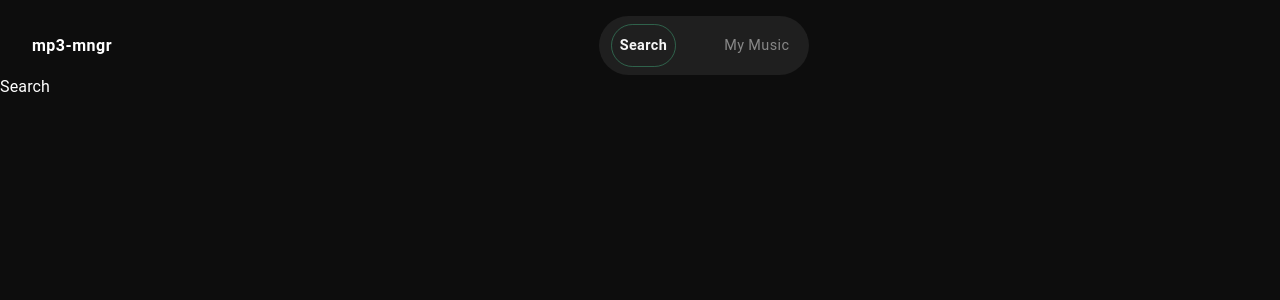
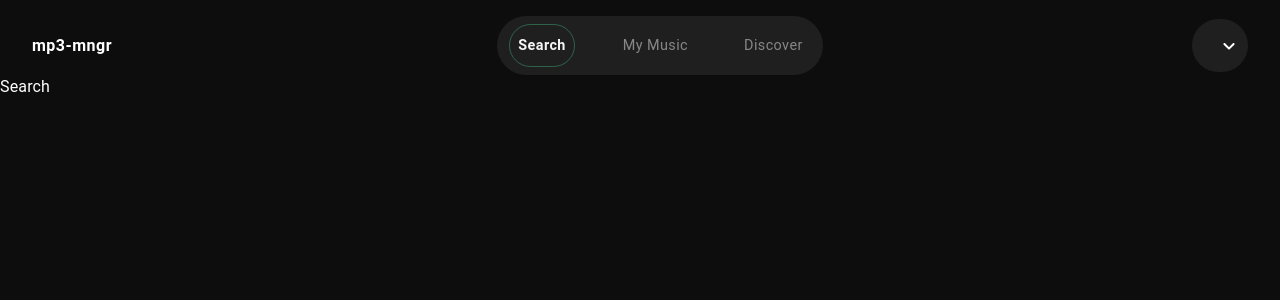
Before and after one commit to miguelroyo18/mp3-mngr, a React (Create React App) app: page / in a window 1280 px wide. Shown: the top 300 px of the page. Built offline with nearby package versions, Linux system fonts and the light colour scheme.

Commit message:
Add some changes to navigation bar. Add select for device path.

```diff
--- a/src/App.tsx
+++ b/src/App.tsx
@@ -26,6 +26,14 @@ function MyMusicPage() {
   );
 }
 
+function DiscoverPage() {
+  return(
+    <Typography level="h2" component="h1">
+      Discover
+    </Typography>
+  );
+}
+
 
 export default function App() {
   return (
@@ -36,6 +44,7 @@ export default function App() {
           <Routes>
             <Route index element={<SearchPage />} />
             <Route path="/my-music" element={<MyMusicPage />} />
+            <Route path="/discover" element={<DiscoverPage />} />
           </Routes>
         </Router>
       </CssBaseline>
--- a/src/components/NavigationBar.tsx
+++ b/src/components/NavigationBar.tsx
@@ -6,9 +6,15 @@ import Button from '@mui/material/Button';
 import IconButton from '@mui/material/IconButton';
 import MenuItem from '@mui/material/MenuItem';
 import Drawer from '@mui/material/Drawer';
-import MenuIcon from '@mui/icons-material/Menu';
 import Typography from '@mui/material/Typography';
 import { Link } from 'react-router-dom';
+
+import Select, { SelectChangeEvent } from '@mui/material/Select';
+import InputBase from '@mui/material/InputBase';
+
+import KeyboardArrowDownRoundedIcon from '@mui/icons-material/KeyboardArrowDownRounded';
+import AudioFileRoundedIcon from '@mui/icons-material/AudioFileRounded';
+import MenuRoundedIcon from '@mui/icons-material/MenuRounded';
 
 const StyledToolbar = styled(Toolbar)(({ theme }) => ({
   display: 'flex',
@@ -27,6 +33,7 @@ export default function NavigationBar() {
   const pages = [
     { path: '', label: 'Search' },
     { path: 'my-music', label: 'My Music' },
+    { path: 'discover', label: 'Discover' },
   ];
 
   const toggleDrawer = (newOpen: boolean) => () => {
@@ -37,8 +44,30 @@ export default function NavigationBar() {
     setSelectedPage(page);
   };
 
+  const [dir, setDir] = React.useState('');
+
+  const handleSelectChange = (event: SelectChangeEvent) => {
+    setDir(event.target.value);
+  };
+
+  // TODO: Move somewhere else
+  const CustomInput = styled(InputBase)(({ theme }) => ({
+    '&:before': {
+      borderBottom: 'none',
+    },
+    '&:after': {
+      borderBottom: 'none',
+    },
+    '&:hover:not(.Mui-disabled):before': {
+      borderBottom: 'none',
+    },
+    '& .MuiInputBase-input': {
+    color: '#878787',
+    },
+  }));
+
   return (
-    <Box sx={{ display: 'flex', alignItems: 'center', width: '100%', mt: 2 }}>
+    <Box sx={{ display: 'flex', alignItems: 'center', justifyContent: 'space-between', width: '100%', mt: 2 }}>
       <Typography
         variant="h6"
         color="inherit"
@@ -53,7 +82,7 @@ export default function NavigationBar() {
       >
         mp3-mngr
       </Typography>
-      <Box sx={{ display: 'flex', alignItems: 'center', justifyContent: 'center', width: '100%' }}>
+      <Box sx={{ display: { xs: 'none', md: 'flex' }, alignItems: 'center', justifyContent: 'center', width: '100%' }}>
         <StyledToolbar variant="dense" disableGutters>
           <Box sx={{ flexGrow: 1, display: 'flex', alignItems: 'center', px: 0 }}>
             <Box sx={{ display: { xs: 'none', md: 'flex' }, gap: 5 }}>
@@ -83,22 +112,81 @@ export default function NavigationBar() {
               ))}
             </Box>
           </Box>
-          <Box sx={{ display: { sm: 'flex', md: 'none' } }}>
+        </StyledToolbar>
+      </Box>
+      <Box sx={{ display: { md: 'flex', xs: 'none' }, alignItems: 'center', mr: 4 }}>
+        <Select
+          value={dir}
+          onChange={handleSelectChange}
+          input={<CustomInput />}
+          IconComponent={KeyboardArrowDownRoundedIcon}
+          sx={{
+            fontSize: '0.9rem',
+            borderRadius: '50px',
+            textTransform: 'none',
+            textOverflow: 'ellipsis',
+            overflow: 'hidden',
+            whiteSpace: 'nowrap',
+            backgroundColor: '#1F1F1F',
+            padding: 1.5,
+          }}
+          renderValue={(selected) => (
+          <Box sx={{ display: 'flex', alignItems: 'center' }}>
+            <AudioFileRoundedIcon sx={{ marginRight: 2, ml:1 }} color="success" />
+            {selected}
+          </Box>
+          )}
+          MenuProps={{
+            PaperProps: {
+              sx: {
+                mt: 1,
+                color: '#878787',
+                borderRadius: 5,
+                '& .MuiMenu-list': {
+                  paddingTop: 0,
+                  paddingBottom: 0,
+                },
+                '& .MuiMenuItem-root': {
+                  padding: '12px 20px',
+                  bgcolor: '#1F1F1F',
+                  fontSize: '0.9rem',
+                  whiteSpace: 'nowrap',
+                  overflow: 'hidden',
+                  textOverflow: 'ellipsis',
+                },
+                '& .Mui-selected': {
+                  color: '#F5F5F5',
+                  bgcolor: '#1F1F1F',
+                },
+              },
+            },
+            transformOrigin: {
+              vertical: 'top',
+              horizontal: 'center',
+            },
+            anchorOrigin: {
+              vertical: 'bottom',
+              horizontal: 'center',
+            },
+          }}
+        >
+          <MenuItem value={"home/miguel/Downloads"}>/home/miguel/Downloads</MenuItem>
+          <MenuItem value={"home/miguel/Downloads{{fdakjafd}}"}>/home/miguel/Downloadskajsfdlkjasfdlkjqw</MenuItem>
+        </Select>
+      </Box>
+      <Box sx={{ display: { xs: 'flex', md: 'none' }, mr: 4 }}>
         <IconButton aria-label="Menu button" onClick={toggleDrawer(true)}>
-              <MenuIcon />
+          <MenuRoundedIcon />
         </IconButton>
         <Drawer anchor="top" open={open} onClose={toggleDrawer(false)}>
           <Box sx={{ p: 2, backgroundColor: 'background.default' }}>
-                <MenuItem component={Link} to="" sx={{ textTransform: 'none' }}>
-                  Search
+            {pages.map((page) => (
+              <MenuItem component={Link} to={page.path} sx={{ textTransform: 'none' }} >
+                {page.label}
               </MenuItem>
-                <MenuItem component={Link} to="/my-music" sx={{ textTransform: 'none' }}>
-                  My Music
-                </MenuItem>
+            ))}
           </Box>
         </Drawer>
-          </Box>
-        </StyledToolbar>
       </Box>
     </Box>
   );
```
Lines whose indentation alone changed are shown as unchanged.
